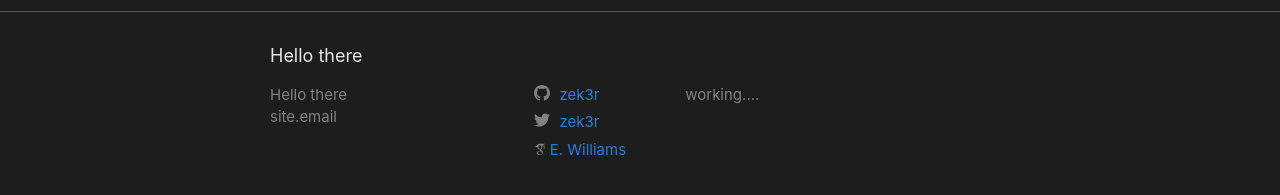
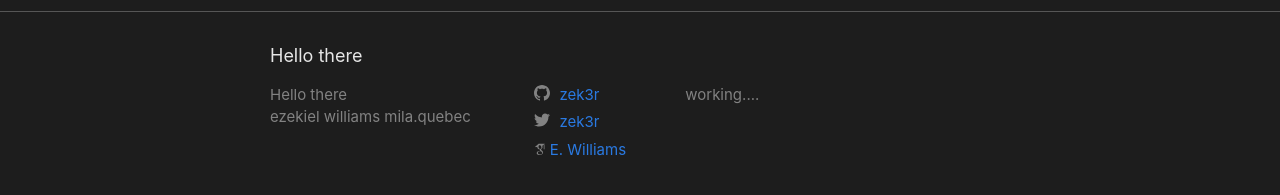
Before and after one commit to zek3r/zek3r.github.io, a Jekyll site: the page built from index.markdown, in a window 1280 px wide. Shown: the part 679-874 px from the top of the page. Built offline with Jekyll 4.4.1, drawn with Linux system fonts in a browser that asks for light colours; some web fonts are replaced.

Commit message:
updating stuff...

```diff
--- a/_config.yml
+++ b/_config.yml
@@ -19,7 +19,7 @@
 # in the templates via {{ site.myvariable }}.
 
 title: Hello there
-email: your-email@example.com
+email: ezekiel <dot> williams <at> mila.quebec
 description: >- # this means to ignore newlines until "baseurl:"
   working....
 baseurl: "" # the subpath of your site, e.g. /blog
--- a/_includes/footer.html
+++ b/_includes/footer.html
@@ -16,7 +16,7 @@
             {%- endif -%}
             </li>
             {%- if site.email -%}
-            <li> site.email </li>
+            <li> {{ site.email }} </li>
             {%- endif -%}
         </ul>
       </div>
```
